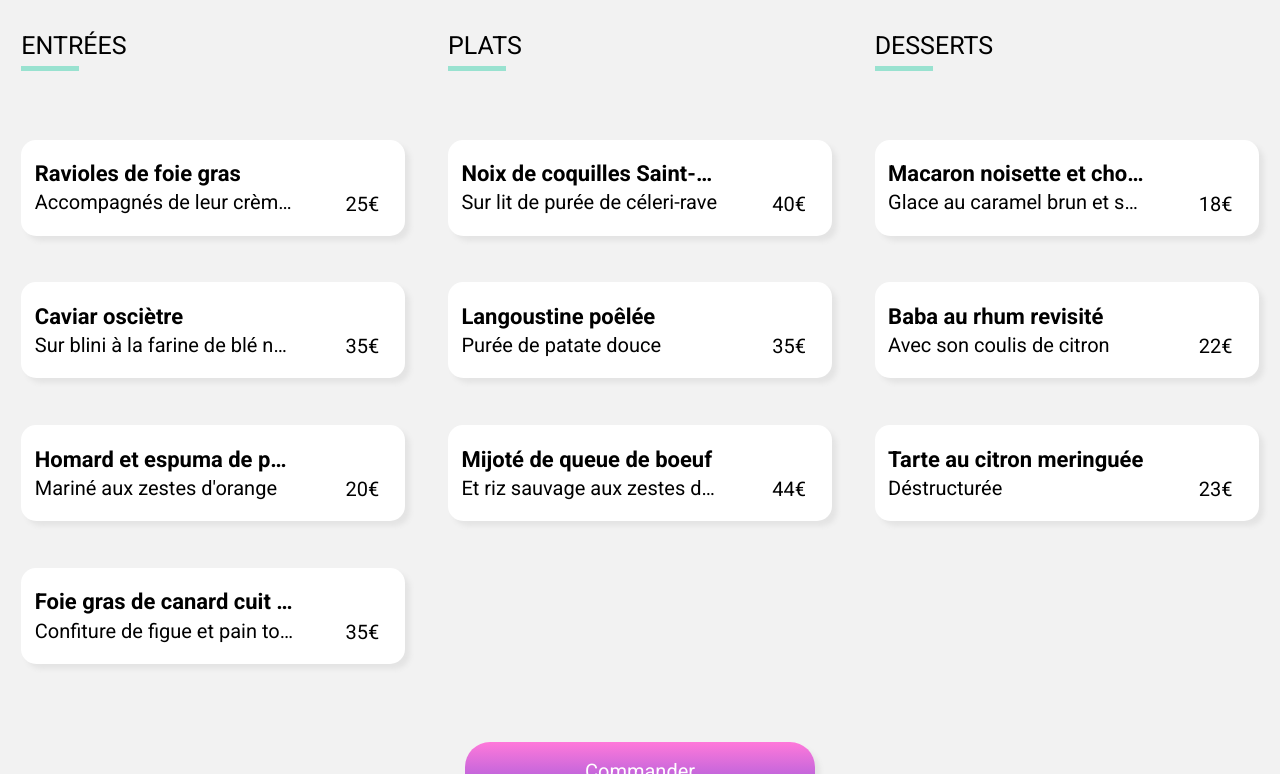
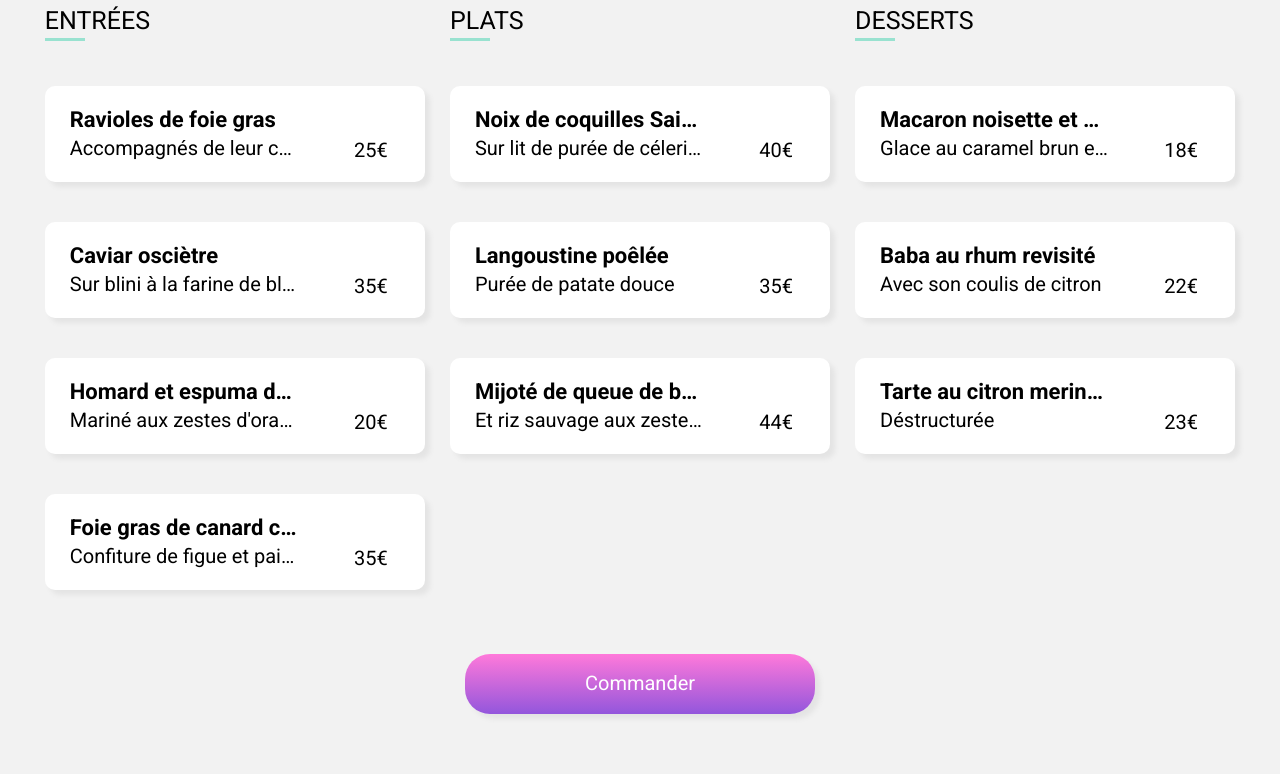
Before and after one commit to Meliana322/VirginieMauger_3_04112021, a website: page la-note-enchante.html in a window 1280 px wide. Shown: the part 636-1410 px from the top of the page. Drawn offline with Linux system fonts and the light colour scheme; a web font is replaced by a local one.

Commit message:
Finalisation manque ajustement check

```diff
--- a/la-note-enchante.html
+++ b/la-note-enchante.html
@@ -42,9 +42,9 @@
                 </div>
             </div>
             <div class="menu__presentation__container">
+
                 <!--ENTREES-->
-                <div class="menu__presentation menu__presentation__entrees menu__presentation__carte"
-                    id="menu-presentation">
+                <div class="menu__presentation menu__presentation__entrees menu__presentation__scale">
                     <h3 class="menu__presentation__h3">ENTRÉES</h3>
                     <div class="carte">
                         <div class="carte__description-menu">
@@ -55,10 +55,10 @@
                             <p>25€</p>
                         </div>
                         <div class="carte__icone ">
-                            <div class="carte__icone--slide">
-                            </div>
+                            <div class="carte__icone--slide"><i class="fa fa-check-circle" aria-hidden="true"></i></div>
                         </div>
                     </div>
+
                     <div class="carte">
                         <div class="carte__description-menu">
                             <h4>Caviar osciètre</h4>
@@ -68,8 +68,7 @@
                             <p>35€</p>
                         </div>
                         <div class="carte__icone">
-                            <div class="carte__icone--slide">
-                            </div>
+                            <div class="carte__icone--slide"><i class="fa fa-check-circle" aria-hidden="true"></i></div>
                         </div>
                     </div>
                     <div class="carte">
@@ -81,8 +80,7 @@
                             <p>20€</p>
                         </div>
                         <div class="carte__icone">
-                            <div class="carte__icone--slide">
-                            </div>
+                            <div class="carte__icone--slide"><i class="fa fa-check-circle" aria-hidden="true"></i></div>
                         </div>
                     </div>
                     <div class="carte">
@@ -94,13 +92,12 @@
                             <p>35€</p>
                         </div>
                         <div class="carte__icone">
-                            <div class="carte__icone--slide">
-                            </div>
+                            <div class="carte__icone--slide"><i class="fa fa-check-circle" aria-hidden="true"></i></div>
                         </div>
                     </div>
                 </div>
                 <!--PLATS-->
-                <div class="menu__presentation menu__presentation__plats menu__presentation__carte">
+                <div class="menu__presentation menu__presentation__plats">
                     <h3 class="menu__presentation__h3">PLATS</h3>
                     <div class="carte">
                         <div class="carte__description-menu">
@@ -111,10 +108,10 @@
                             <p>40€</p>
                         </div>
                         <div class="carte__icone">
-                            <div class="carte__icone--slide">
-                            </div>
+                            <div class="carte__icone--slide"><i class="fa fa-check-circle" aria-hidden="true"></i></div>
                         </div>
                     </div>
+
                     <div class="carte">
                         <div class="carte__description-menu">
                             <h4>Langoustine poêlée</h4>
@@ -124,10 +121,10 @@
                             <p>35€</p>
                         </div>
                         <div class="carte__icone">
-                            <div class="carte__icone--slide">
-                            </div>
+                            <div class="carte__icone--slide"><i class="fa fa-check-circle" aria-hidden="true"></i></div>
                         </div>
                     </div>
+
                     <div class="carte">
                         <div class="carte__description-menu">
                             <h4>Mijoté de queue de boeuf</h4>
@@ -137,14 +134,12 @@
                             <p>44€</p>
                         </div>
                         <div class="carte__icone">
-                            <div class="carte__icone--slide">
-                            </div>
-
+                            <div class="carte__icone--slide"><i class="fa fa-check-circle" aria-hidden="true"></i></div>
                         </div>
                     </div>
                 </div>
                 <!--DESSERTS-->
-                <div class="menu__presentation menu__presentation__desserts menu__presentation__carte">
+                <div class="menu__presentation menu__presentation__desserts">
                     <h3 class="menu__presentation__h3">DESSERTS</h3>
                     <div class="carte">
                         <div class="carte__description-menu">
@@ -155,8 +150,7 @@
                             <p>18€</p>
                         </div>
                         <div class="carte__icone">
-                            <div class="carte__icone--slide">
-                            </div>
+                            <div class="carte__icone--slide"><i class="fa fa-check-circle" aria-hidden="true"></i></div>
                         </div>
                     </div>
                     <div class="carte">
@@ -168,8 +162,7 @@
                             <p>22€</p>
                         </div>
                         <div class="carte__icone">
-                            <div class="carte__icone--slide">
-                            </div>
+                            <div class="carte__icone--slide"><i class="fa fa-check-circle" aria-hidden="true"></i></div>
                         </div>
                     </div>
                     <div class="carte">
@@ -181,17 +174,18 @@
                             <p>23€</p>
                         </div>
                         <div class="carte__icone">
-                            <div class="carte__icone--slide">
-                            </div>
+                            <div class="carte__icone--slide"><i class="fa fa-check-circle" aria-hidden="true"></i></div>
                         </div>
                     </div>
                 </div>
             </div>
-            <div class="commander__btn">
-                <div class="commander__btn--form">
-                    <a class="btn--form-text" href="#">Commander</a>
+            <span class="bouton">
+                <div class="commander__btn">
+                    <div class="commander__btn--form">
+                        <a class="btn--form-text" href="#">Commander</a>
+                    </div>
                 </div>
-            </div>
+            </span>
         </section>
 
 
--- a/sass/abstracts/_mixins.scss
+++ b/sass/abstracts/_mixins.scss
@@ -12,3 +12,7 @@
 @mixin gradient {
   background-image: linear-gradient($color-secondary, $color-primary);
 }
+
+@mixin opacity {
+  opacity: 0.9;
+}
--- a/sass/base/_typography.scss
+++ b/sass/base/_typography.scss
@@ -35,4 +35,8 @@
       font-size: 20px;
     }
   }
+  .menu__presentation__h3 {
+    font-size: 16px;
+    font-weight: 400;
+  }
 }
--- a/sass/components/_cards.scss
+++ b/sass/components/_cards.scss
@@ -25,6 +25,11 @@
     border-radius: 25px;
     transition: all 0.2s ease-in-out;
     @include card-shadow-darken;
+
+    p {
+      box-shadow: unset;
+      background-color: transparent;
+    }
 
     .fas {
       color: $color-primary;
@@ -99,6 +104,10 @@
     width: 100%;
   }
 }
+.card--form:hover {
+  @include card-shadow-darken;
+  @include opacity;
+}
 .restaurant__description {
   display: flex;
   justify-content: space-between;
@@ -133,8 +142,9 @@
   }
   /* Coeurs au survol */
   .icone-heart--full {
+    background-clip: text;
+    -webkit-background-clip: text;
     color: transparent;
-    background-clip: text;
     opacity: 0;
     transition: all 20ms ease-in-out;
     @include gradient;
@@ -148,19 +158,17 @@
 
 /* !Pages restaurants Menu */
 .carte {
-  width: 100%;
+  background-color: $color-white;
+  border-radius: 10px;
+  display: flex;
+  justify-content: space-between;
+  overflow: hidden;
   height: 66px;
-  display: grid;
-  grid-template-columns: 70% 18% 0%;
-  grid-template-rows: 66px;
-  grid-column-gap: 20px;
-  background-color: $color-white;
-  border-radius: 15px;
-  overflow: hidden;
   @include card-shadow;
   animation: move 1s;
   animation-fill-mode: both;
-  transition: 0.3s ease-in-out;
+  transition: 0.5s ease-in-out;
+  cursor: pointer;
 
   @for $i from 2 through 5 {
     &:nth-child(#{$i}) {
@@ -169,14 +177,13 @@
   }
 
   .carte__description-menu {
+    display: flex;
+    flex-direction: column;
+    justify-content: center;
     white-space: nowrap;
     text-overflow: ellipsis;
     overflow: hidden;
-    display: flex;
-    flex-direction: column;
-    justify-content: center;
-    margin-left: 5%;
-    width: calc(100% - 10px);
+    width: calc(100% - 40%);
     animation: opacity 1s;
 
     h4 {
@@ -191,41 +198,38 @@
       margin-top: 5px;
     }
   }
-
   .carte__prix {
     display: flex;
-    justify-content: flex-end;
     align-items: flex-end;
+    margin-left: 10%;
+    margin-right: 5%;
     animation: opacity 1s;
   }
 }
 
-.fa-check-circle {
-  font-size: 0;
+.carte__icone {
+  width: 0px;
+  transition: width 0.5s;
+  background-color: $color-background-tag;
+  color: white;
+  overflow: hidden;
+  justify-content: center;
+  align-items: center;
+  display: flex;
+  font-family: "Font Awesome 5 Free";
+  font-weight: 900;
+  content: "\f058";
+  display: flex;
+  align-items: center;
+  justify-content: center;
 }
 
 .carte:hover {
-  grid-template-columns: 65% 15% 16%;
-  grid-column-gap: 2%;
-
   .carte__icone {
-    width: 100%;
-    display: flex;
-    align-items: center;
-    justify-content: center;
-    border-radius: 0 15px 15px 0;
-    background-color: $color-background-tag;
+    width: 20%;
 
     .carte__icone--slide {
       animation: check 500ms;
-      transform: translateX(1);
-    }
-
-    .carte__icone--slide::before {
-      font-family: "Font Awesome 5 Free";
-      font-weight: 900;
-      content: "\f058";
-      color: $color-white;
     }
   }
 }
--- a/sass/layout/_menus-des-restaurants.scss
+++ b/sass/layout/_menus-des-restaurants.scss
@@ -1,56 +1,42 @@
 .menu {
-  display: flex;
-  flex-direction: column;
-  flex-wrap: wrap;
+  width: 100%;
   background-color: $color-quarternary;
-  padding-top: 40px;
+  margin-top: -60px;
   border-radius: 30px 30px 0 0;
-  margin-top: -60px;
   padding-bottom: 20px;
 
   .menu__restaurant {
+    display: flex;
+    justify-content: space-between;
     width: 90%;
     margin: 0 auto;
-    display: flex;
-    justify-content: space-between;
+    padding-top: 15px;
+  }
+  .menu__presentation__container {
+    width: 90%;
+    margin: 0 auto;
   }
 }
 
-.menu__presentation {
-  width: 90%;
-  margin: 0 auto;
-  display: grid;
-  height: auto;
-  grid-template-columns: 1fr;
-  grid-template-rows: 1fr 4fr 4fr 4fr 1fr;
+.menu__presentation__h3 {
+  margin-top: 35px;
+  position: relative;
+  margin-bottom: 22px;
+}
+.menu__presentation__h3::after {
+  background-color: #99e2d0;
+  position: absolute;
+  left: 0;
+  bottom: -5px;
+  height: 3px;
+  width: 40px;
+  content: "";
+}
+.carte {
+  margin-bottom: 5%;
+  margin-top: 5%;
 
-  .menu__presentation__h3 {
-    position: relative;
-    padding-bottom: 10px;
-    font-weight: 400;
-
-    &:after {
-      background-color: $color-background-tag;
-      position: absolute;
-      left: 0;
-      bottom: 0;
-      height: 5px;
-      width: 58px;
-      content: "";
-    }
+  & .carte__description-menu {
+    padding-left: 25px;
   }
 }
-
-.menu__presentation__entrees,
-.menu__presentation__plats,
-.menu__presentation__desserts {
-  display: grid;
-  grid-template-columns: 1fr;
-  grid-template-rows: 1fr 1fr 1fr 1fr;
-  grid-row-gap: 14px;
-
-  h3 {
-    font-weight: 300;
-    padding-top: 10px;
-  }
-}
--- a/sass/layout/_section-localisation.scss
+++ b/sass/layout/_section-localisation.scss
@@ -6,6 +6,8 @@
   padding-bottom: 10px;
   background-color: #eaeaea;
   box-shadow: 0 5px 5px -5px dimgrey inset;
+  cursor: pointer;
+
   .local__icon {
     margin-right: 20px;
     display: flex;
--- a/sass/style-desktop.scss
+++ b/sass/style-desktop.scss
@@ -8,10 +8,6 @@ $color-background-tag: #99e2d0;
 $color-tag: #008766;
 $font-shrikhand: "Shrikhand", cursive;
 $font-roboto: "Roboto", sans-serif;
-
-@mixin card-shadow {
-  box-shadow: 5px 5px 5px rgb(228, 228, 228);
-}
 
 @media screen and (min-width: 992px) {
   body {
@@ -45,6 +41,7 @@ $font-roboto: "Roboto", sans-serif;
 
   h3 {
     font-size: 25px;
+    font-weight: 600;
   }
 
   .tag {
@@ -53,6 +50,10 @@ $font-roboto: "Roboto", sans-serif;
 
   h4 {
     font-size: 22px;
+  }
+
+  .menu__presentation__h3 {
+    font-weight: 400;
   }
 
   /* BUTTONS */
@@ -93,41 +94,31 @@ $font-roboto: "Roboto", sans-serif;
   .carte {
     grid-template-rows: 96px;
     height: 96px;
+    margin-top: 40px;
   }
 
   /* MENUS DES RESTAURANTS */
-  .menu {
-    padding-bottom: 30px;
+  .menu__presentation__container {
+    display: grid;
+    grid-template-columns: 33% 33% 33%;
+    grid-column-gap: 25px;
+    justify-content: center;
 
-    .menu__restaurant {
-      width: 96%;
+    .menu__presentation__h3 {
+      margin-bottom: 50px;
     }
   }
-  .menu__presentation__container {
-    display: grid;
-    grid-template-columns: 1fr 1fr 1fr;
-    grid-row-gap: 5%;
 
-    .menu__presentation__entrees {
-      grid-column-start: 1;
+  .menu__presentation {
+    .menu__presentation {
+      display: grid;
+      grid-row-gap: 15px;
+      grid-template-rows: 60px 96px 96px 96px;
     }
-    .menu__presentation__plats {
-      grid-column-start: 2;
+
+    .fa-check-circle {
+      font-size: 25px;
     }
-    .menu__presentation__carte {
-      grid-template-rows: 1fr 1fr 1fr 1fr 1fr;
-    }
-    .menu__presentation__desserts {
-      grid-column-start: 3;
-    }
-  }
-  .menu__presentation {
-    & h3 {
-      margin-bottom: 55px;
-    }
-  }
-  .carte__icone--slide::before {
-    font-size: 25px;
   }
 
   /* SECTION FONCTIONNEMENT */
```
Also changed, not shown: a-la-francaise.html (+25 -23 lines), index.html (+6 -6 lines), la-palette-du-gout.html (+29 -26 lines), le-delice-des-sens.html (+24 -24 lines), sass/base/_animations.scss (+10 -0 lines), sass/components/_buttons.scss (+8 -0 lines), sass/style-tab.scss (+18 -0 lines), css/style-desktop.css, css/style-tab.css, css/style.css, 3 other files.
